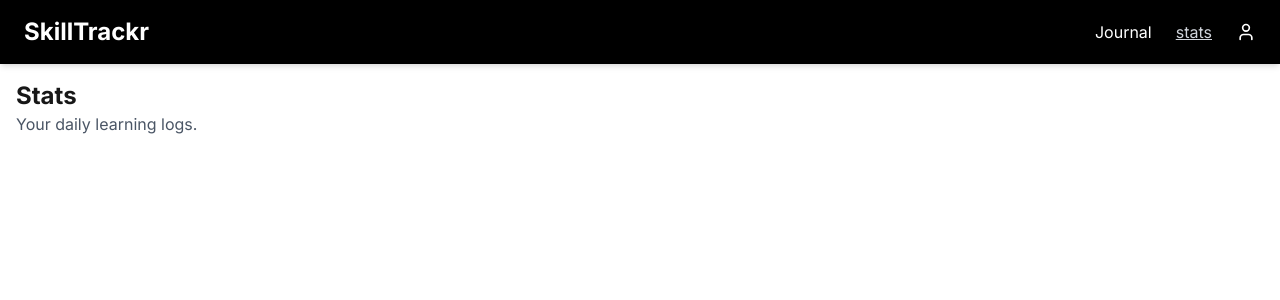
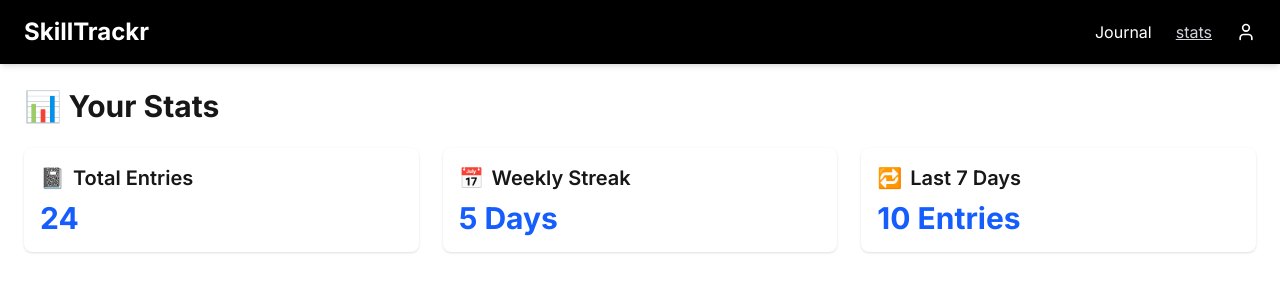
Before and after one commit to anas-muhmed/SkillTrackr, a Next.js app: page /stats in a window 1280 px wide. Shown: the top 300 px of the page. Built offline with nearby package versions, Linux system fonts and the light colour scheme.

Commit message:
Build initial StatsPage layout with three stat cards(dummy)

```diff
--- a/app/stats/page.tsx
+++ b/app/stats/page.tsx
@@ -1,8 +1,16 @@
-export default function StatPage() {
+// app/stats/page.tsx
+import StatsCard from "./StatsCard";
+
+export default function StatsPage() {
   return (
-    <div className="p-4">
-      <h1 className="text-2xl font-bold">Stats</h1>
-      <p className="text-gray-600">Your daily learning logs.</p>
+    <div className="p-6">
+      <h1 className="text-3xl font-bold mb-6">📊 Your Stats</h1>
+
+      <div className="grid grid-cols-1 sm:grid-cols-2 md:grid-cols-3 gap-6">
+        <StatsCard title="Total Entries" value="24" icon="📓" />
+        <StatsCard title="Weekly Streak" value="5 Days" icon="📅" />
+        <StatsCard title="Last 7 Days" value="10 Entries" icon="🔁" />
+      </div>
     </div>
   );
 }
```
